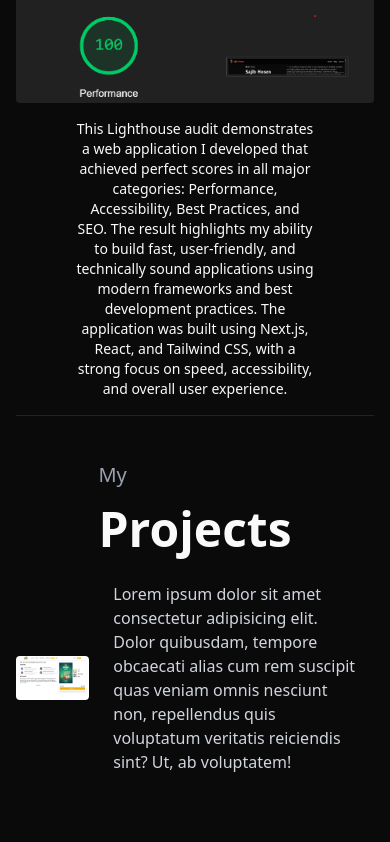
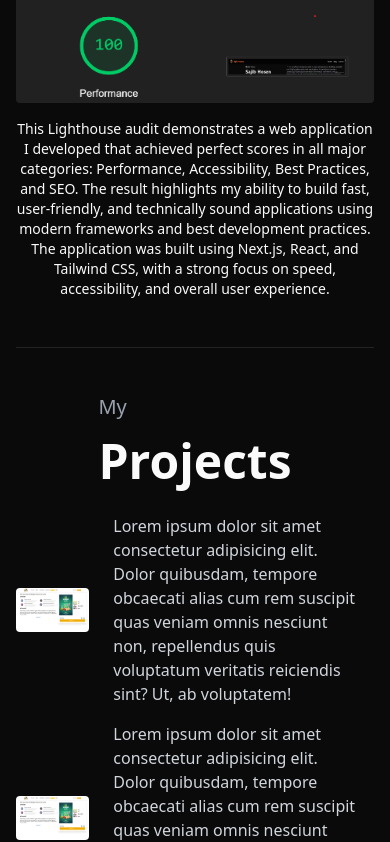
Before and after one commit to sajib-hosen/sajib, a Next.js app: page / in a window 390 px wide. Shown: the part 3296-4138 px from the top of the page. Built offline with nearby package versions, Linux system fonts and the light colour scheme.

Commit message:
working on responsive

```diff
--- a/app/page.tsx
+++ b/app/page.tsx
@@ -21,7 +21,9 @@ const EachBlok = ({
       </div>
 
       <div className="w-full sm:w-1/2 min-h-screen flex items-center ">
-        <div className="space-y-16 pr-4 text-gray-300">{right}</div>
+        <div className="space-y-4 sm:space-y-16 pr-4 text-gray-300">
+          {right}
+        </div>
       </div>
     </div>
   );
@@ -212,7 +214,7 @@ export default function Home() {
         }
       />
 
-      <div className="border-b ">
+      <div className="border-b  ">
         <h1 className=" text-center mb-6 text-2xl font-bold ">
           Performance & Optimization
         </h1>
@@ -225,7 +227,7 @@ export default function Home() {
             className=" rounded"
           />
         </div>
-        <p className=" text-sm text-center mx-auto max-w-2/3 pb-4 sm:pb-16">
+        <p className=" text-sm text-center mx-auto sm:max-w-2/3 mb-8 sm:mb-0 pb-4 sm:pb-16">
           This Lighthouse audit demonstrates a web application I developed that
           achieved perfect scores in all major categories: Performance,
           Accessibility, Best Practices, and SEO. The result highlights my
```
